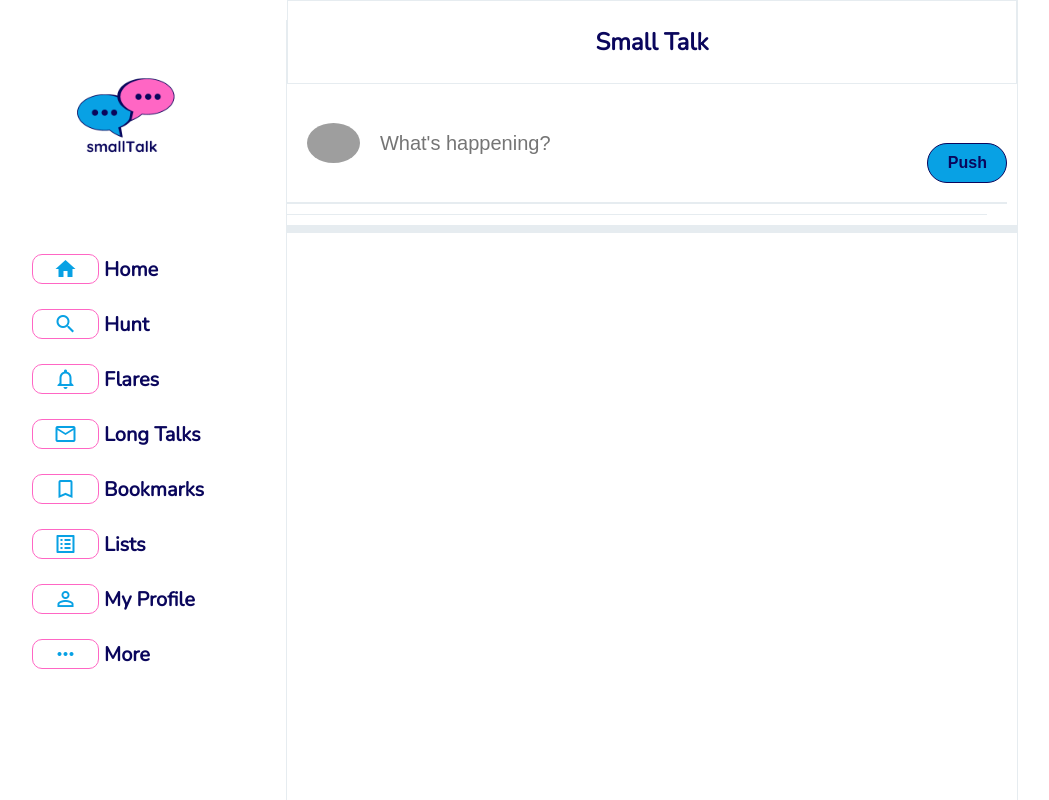
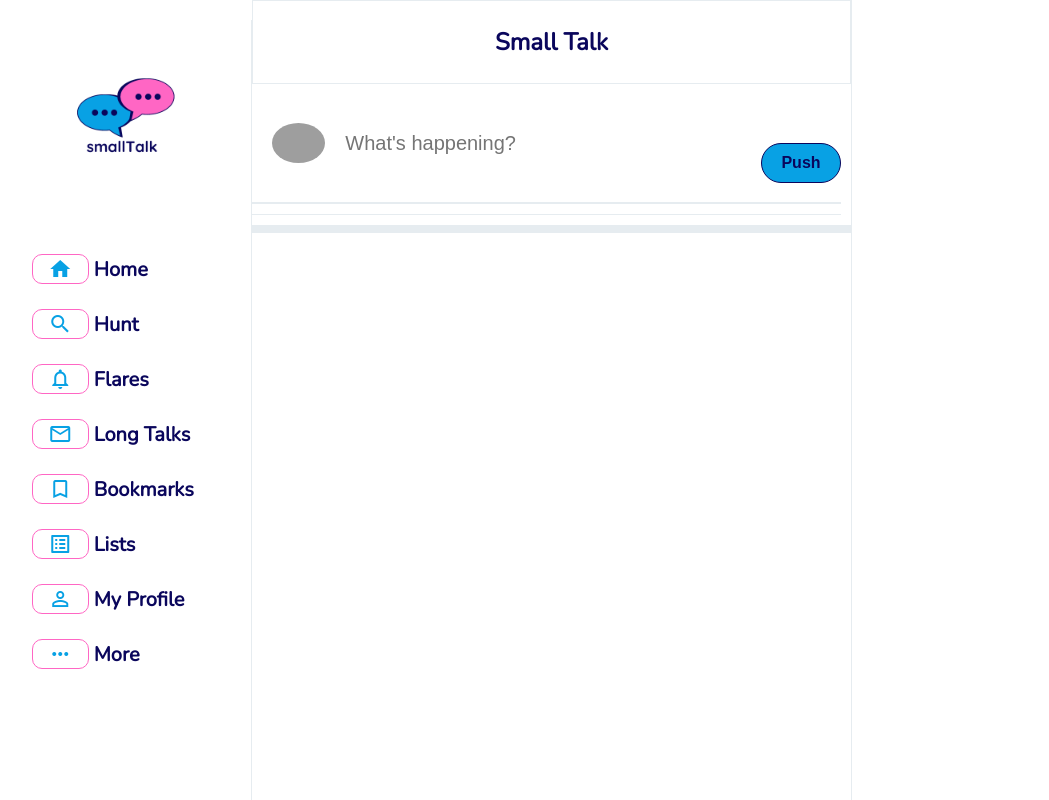
Before and after one commit to dartbill/smallTalk_Client, a website: page index.html in a window 1280 px wide. Shown: the whole page, without its empty margins (8-1057 px from the left). Drawn offline with nearby package versions, Linux system fonts and the light colour scheme; no server answers; grey boxes are pictures that could not be loaded.

Commit message:
update some styling

```diff
--- a/bundle.js
+++ b/bundle.js
@@ -620,7 +620,7 @@ function submitGif(e, id) {
     alert("You have not previewed your gif!");
   }
 }
-
+try {
   module.exports = {
     getRandomInt,
     randomNameGenerator,
@@ -635,5 +635,8 @@ module.exports = {
     previewGif,
     submitGif,
   };
+} catch (e) {
+  console.log("Why??", e);
+}
 
 },{}]},{},[1]);
--- a/client/styles.css
+++ b/client/styles.css
@@ -3,9 +3,11 @@
   padding: 0;
   box-sizing: border-box;
 }
+
 html {
   font-family: "Roboto Flex", sans-serif;
 }
+
 body {
   --smallTalk-primaryColor: #08a1e4;
   --smallTalk-secondaryColor: #0a065c;
@@ -17,17 +19,21 @@ h2 {
   font-family: "Nunito", sans-serif;
   color: var(--smallTalk-secondaryColor);
 }
+
 .sidebarOption {
   display: flex;
   align-items: center;
   cursor: pointer;
 }
+
 .side-icon {
   text-align: center;
 }
+
 .sidebarOption:not(:last-child) {
   margin-bottom: 5px;
 }
+
 .sidebarOption:nth-of-type(1) {
   margin-top: 20px;
 }
@@ -71,7 +77,7 @@ body {
 
 .sidebar {
   border-right: 1px solid var(--smallTalk-background);
-  flex: 0.2;
+  /* flex: 0.2; */
   min-width: 250px;
   margin-top: 20px;
   padding-left: 20px;
@@ -79,10 +85,10 @@ body {
 }
 
 .feed {
-  flex: 0.6;
+  /* flex: 0.6; */
   border-right: 1px solid var(--smallTalk-background);
   min-width: 600px;
-  overflow-y: scroll;
+  /* overflow-y: scroll; */
 }
 
 .feed_header {
@@ -95,6 +101,7 @@ body {
   border: 1px solid var(--smallTalk-background);
   padding: 25px 20px;
 }
+
 /*
 .feed_header h2 {
   font-size: 20;
@@ -133,6 +140,7 @@ body {
   align-items: center;
   border-bottom: solid 2px #e6ecf0;
 }
+
 .tweetbox_input {
   display: flex;
   padding: 20px;
@@ -243,6 +251,7 @@ body {
   color: var(--smallTalk-primaryColor);
   transition: all 0.3s;
 }
+
 .material-icons:not(:last-child) {
   margin-right: 5px;
 }
@@ -256,19 +265,23 @@ body {
 .postComments {
   padding: 2px;
 }
+
 .commentsHeader {
   margin-bottom: 8px;
   font-size: 18px;
 }
+
 .commentList {
   list-style-type: none;
   margin-left: 10px;
 }
-.commentList > li {
+
+.commentList>li {
   font-size: 16px;
   padding: 2px;
 }
-.commentList > li::before {
+
+.commentList>li::before {
   content: "--  ";
   padding: 1px;
 }
@@ -312,6 +325,7 @@ body {
 .postComments {
   flex-basis: 100%;
 }
+
 .commentBoxStyle {
   width: 180px;
   padding: 2px;
@@ -322,9 +336,11 @@ body {
   height: 30px;
   flex-basis: 80%;
 }
+
 .commentBoxStyle:focus {
   border: none;
 }
+
 .gifCommentContainer {
   display: flex;
   flex-wrap: wrap;
@@ -340,9 +356,11 @@ body {
   color: var(--smallTalk-primaryColor);
   transition: all 0.3s;
 }
+
 .commentFormBtn:nth-child(2) {
   margin-right: 5px;
 }
+
 .commentFormBtn:hover {
   background-color: var(--smallTalk-primaryColor);
   color: var(--smallTalk-secondaryColor);
```
Lines whose indentation alone changed are shown as unchanged.
